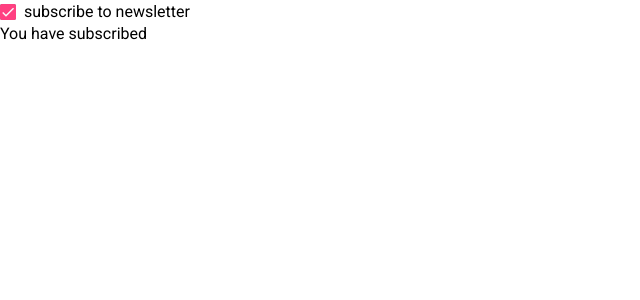
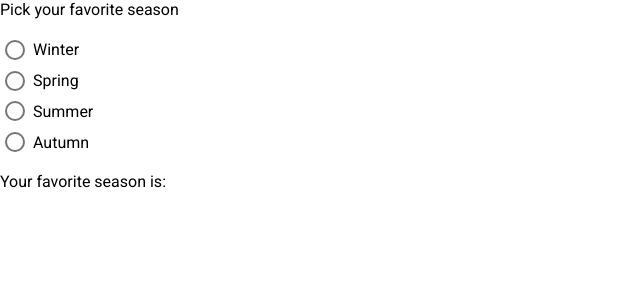
Before and after one commit to KevinW831205/intro-angular-material, an Angular app: page / in a window 1280 px wide. Shown: the top 300 px of the page, without its empty margins (0-640 px from the left). Built offline with nearby package versions, Linux system fonts and the light colour scheme.

Commit message:
radio button template

```diff
--- a/src/app/app.component.html
+++ b/src/app/app.component.html
@@ -1,4 +1,4 @@
-<mat-checkbox
+<!-- <mat-checkbox
 #showSubscription
 [value]="subscribeNewsLetter"
 checked="checked"
@@ -6,3 +6,7 @@ checked="checked"
 >subscribe to newsletter</mat-checkbox>
 
 <div *ngIf="showSubscription.checked">You have subscribed</div>
+ -->
+
+
+<app-radio-buttons></app-radio-buttons>
--- a/src/app/app.component.ts
+++ b/src/app/app.component.ts
@@ -6,10 +6,12 @@ import { Component } from '@angular/core';
   styleUrls: ['./app.component.css']
 })
 export class AppComponent {
+
   title = 'intro-angular-material';
 
-  onChange($event){
-    console.log($event)
-  }
+
+  // onChange($event){
+  //   console.log($event)
+  // }
 
 }
--- /dev/null
+++ b/src/app/radio-buttons/radio-buttons.component.css
@@ -0,0 +1,9 @@
+.example-radio-group {
+    display: flex;
+    flex-direction: column;
+    margin: 15px 0;
+  }
+
+  .example-radio-button {
+    margin: 5px;
+  }
--- /dev/null
+++ b/src/app/radio-buttons/radio-buttons.component.html
@@ -0,0 +1,10 @@
+<label id="example-radio-group-label">Pick your favorite season</label>
+<mat-radio-group
+  aria-labelledby="example-radio-group-label"
+  class="example-radio-group"
+  [(ngModel)]="favoriteSeason">
+  <mat-radio-button class="example-radio-button" *ngFor="let season of seasons" [value]="season">
+    {{season}}
+  </mat-radio-button>
+</mat-radio-group>
+<div>Your favorite season is: {{favoriteSeason}}</div>
--- /dev/null
+++ b/src/app/radio-buttons/radio-buttons.component.ts
@@ -0,0 +1,18 @@
+import { Component, OnInit } from '@angular/core';
+
+@Component({
+  selector: 'app-radio-buttons',
+  templateUrl: './radio-buttons.component.html',
+  styleUrls: ['./radio-buttons.component.css']
+})
+export class RadioButtonsComponent implements OnInit {
+
+  constructor() { }
+
+  ngOnInit() {
+  }
+
+  favoriteSeason: string;
+  seasons: string[] = ['Winter', 'Spring', 'Summer', 'Autumn'];
+
+}
```
Also changed, not shown: src/app/app.module.ts (+8 -2 lines), 1 other file (tests, documents, lock files or other folders).
